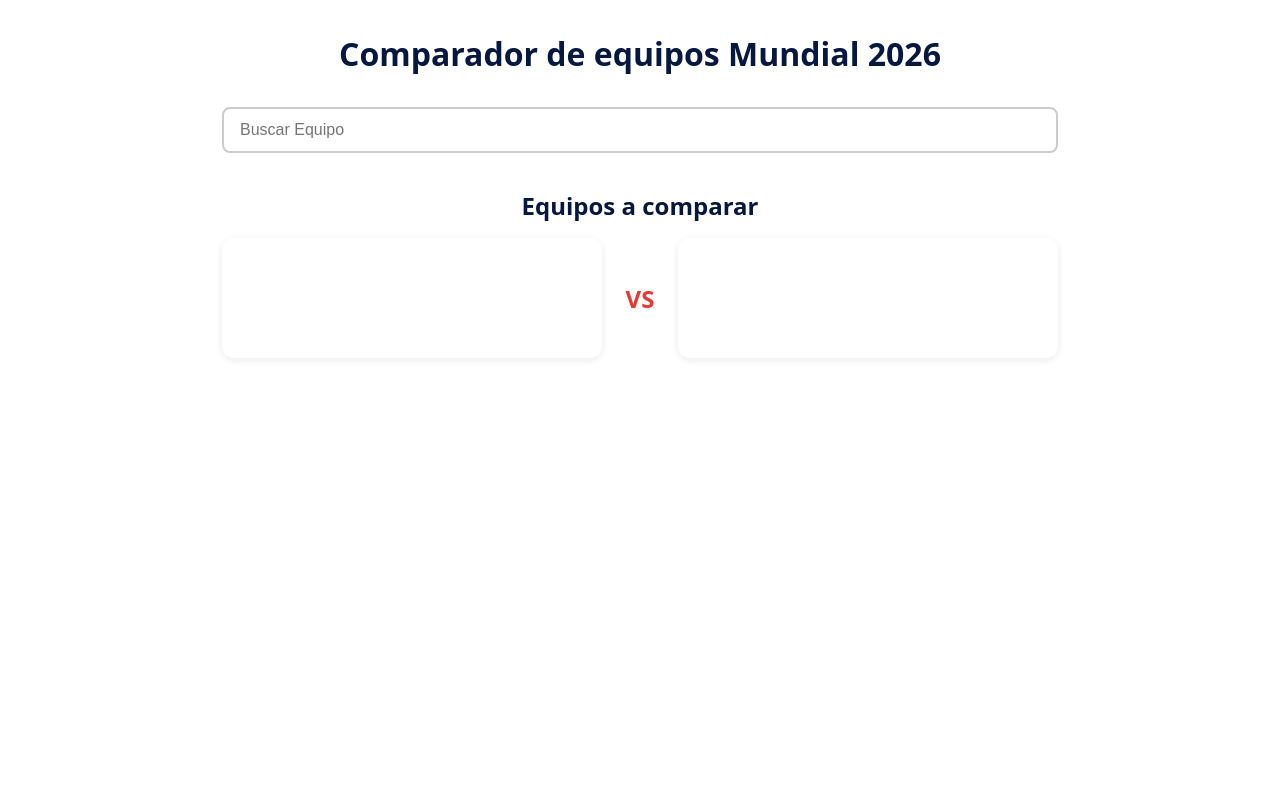
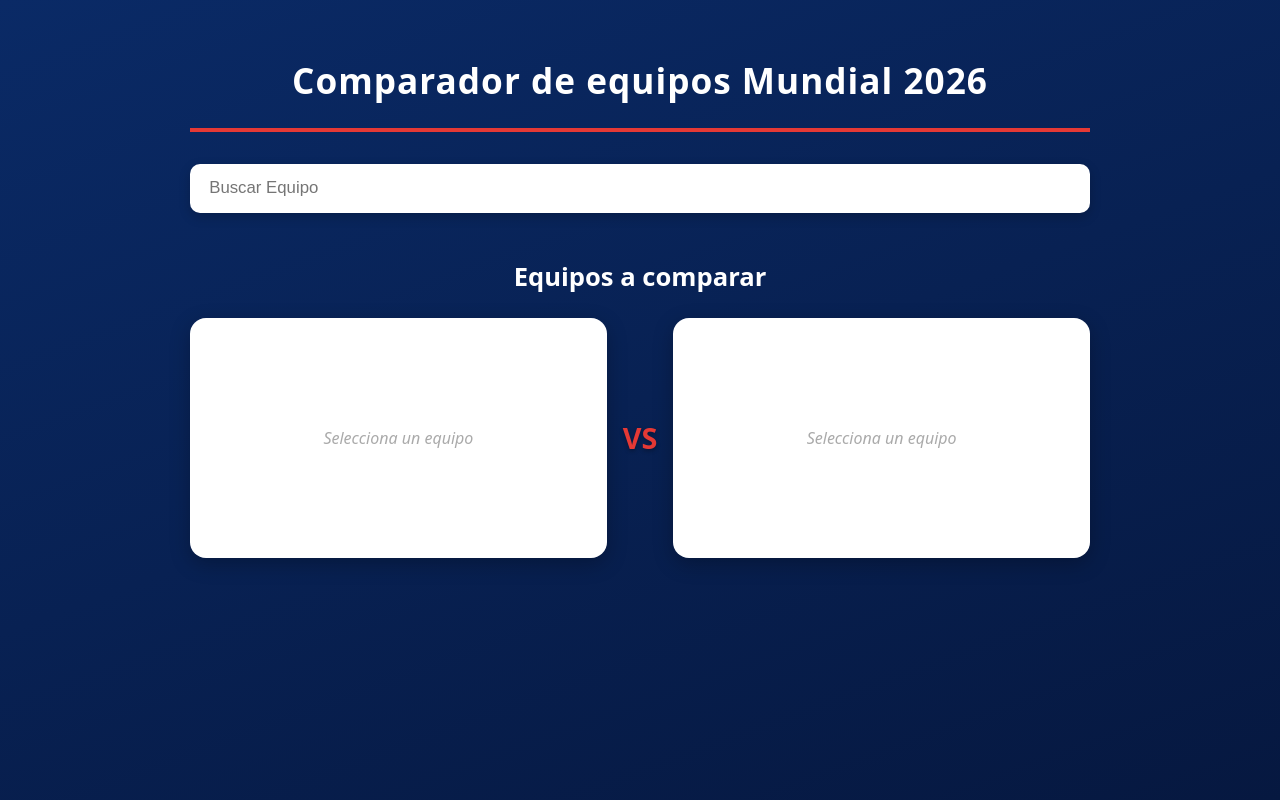
Before and after one commit to JorgeGonzalez-18/Portafolio-ISW521, a plain HTML site: page LAB#2_BuscadorComparador/index.html in a window 1280 px wide. Drawn offline with Linux system fonts and the light colour scheme.

Commit message:
refactor(laboratory): change complete style

```diff
--- a/LAB#2_BuscadorComparador/css/style.css
+++ b/LAB#2_BuscadorComparador/css/style.css
@@ -6,93 +6,136 @@
 
 body {
     font-family: system-ui, sans-serif;
-    background: #ffffff;
+    background: linear-gradient(160deg, #0A2A66 0%, #061840 100%);
     color: #1a1a1a;
+    min-height: 100vh;
     padding: 2rem;
+}
+
+/* Header con banda protagonista */
+header {
     max-width: 900px;
-    margin: 0 auto;
+    margin: 0 auto 2rem;
+    text-align: center;
+    padding: 1.5rem;
+    border-bottom: 4px solid #E53935;
 }
 
 header h1 {
-    text-align: center;
-    margin-bottom: 2rem;
-    color: #061840;
+    color: #fff;
+    font-size: 2.2rem;
+    letter-spacing: 1px;
+}
+
+
+main {
+    max-width: 900px;
+    margin: 0 auto;
 }
 
 /* Input de búsqueda */
 #inputBusquedaEquipos {
     width: 100%;
-    padding: 0.75rem 1rem;
-    font-size: 1rem;
-    border: 2px solid #ccc;
-    border-radius: 8px;
+    padding: 0.9rem 1.2rem;
+    font-size: 1.05rem;
+    border: none;
+    border-radius: 10px;
     outline: none;
-}
-
-#inputBusquedaEquipos:focus {
-    border-color: #061840;
+    box-shadow: 0 4px 12px rgba(0, 0, 0, 0.2);
 }
 
 /* Dropdown de sugerencias */
 #dropdownEquipos {
     list-style: none;
-    margin-top: 4px;
-    border-radius: 8px;
+    margin-top: 6px;
+    border-radius: 10px;
     overflow: hidden;
+    box-shadow: 0 4px 12px rgba(0, 0, 0, 0.15);
 }
 
 #dropdownEquipos li {
-    padding: 0.6rem 1rem;
+    padding: 0.7rem 1.2rem;
     background: #fff;
     border-bottom: 1px solid #eee;
     cursor: pointer;
+    transition: background 0.15s;
 }
 
 #dropdownEquipos li:hover {
-    background: #061840;
+    background: #E53935;
     color: #fff;
 }
 
 /* Sección de comparación */
 #comparadorSection h2 {
-    margin: 2rem 0 1rem;
-    color: #061840;
+    margin: 2.5rem 0 1.5rem;
+    color: #fff;
+    text-align: center;
+    font-size: 1.6rem;
 }
 
 #columnas {
     display: flex;
-    gap: 1.5rem;
+    gap: 1rem;
+    align-items: stretch;
 }
 
 #columnas article {
     flex: 1;
     background: #fff;
-    border-radius: 12px;
-    padding: 1.5rem;
+    border-radius: 16px;
+    padding: 1.8rem 1.5rem;
     text-align: center;
-    box-shadow: 0 2px 8px rgba(0, 0, 0, 0.08);
-    min-height: 120px;
+    box-shadow: 0 6px 20px rgba(0, 0, 0, 0.25);
+    min-height: 240px;
+    display: flex;
+    flex-direction: column;
+    align-items: center;
+    justify-content: center;
+}
+
+/* Estado inicial: mensaje cuando el article está vacío */
+#columnas article:empty::before {
+    content: "Selecciona un equipo";
+    color: #aaa;
+    font-style: italic;
 }
 
 #columnas article img {
-    width: 100px;
+    width: 120px;
     margin: 1rem 0;
-    border: 1px solid #ddd;
+    border-radius: 4px;
+    box-shadow: 0 2px 6px rgba(0, 0, 0, 0.15);
 }
 
 #columnas article h4 {
-    font-size: 1.3rem;
+    font-size: 1.4rem;
     color: #061840;
+    margin-bottom: 0.3rem;
 }
 
-
-#comparadorSection h2 {
-    text-align: center;
+#columnas article p {
+    color: #444;
+    margin: 0.2rem 0;
 }
 
+/* Badge del grupo */
+#columnas article p:last-child {
+    display: inline-block;
+    background: #061840;
+    color: #fff;
+    padding: 0.3rem 0.9rem;
+    border-radius: 20px;
+    font-size: 0.85rem;
+    font-weight: bold;
+    margin-top: 0.5rem;
+}
+
+/* VS entre columnas */
 #vs {
     align-self: center;
     font-weight: bold;
-    font-size: 1.5rem;
+    font-size: 1.8rem;
     color: #E53935;
+    text-shadow: 0 2px 4px rgba(0, 0, 0, 0.3);
 }
```
